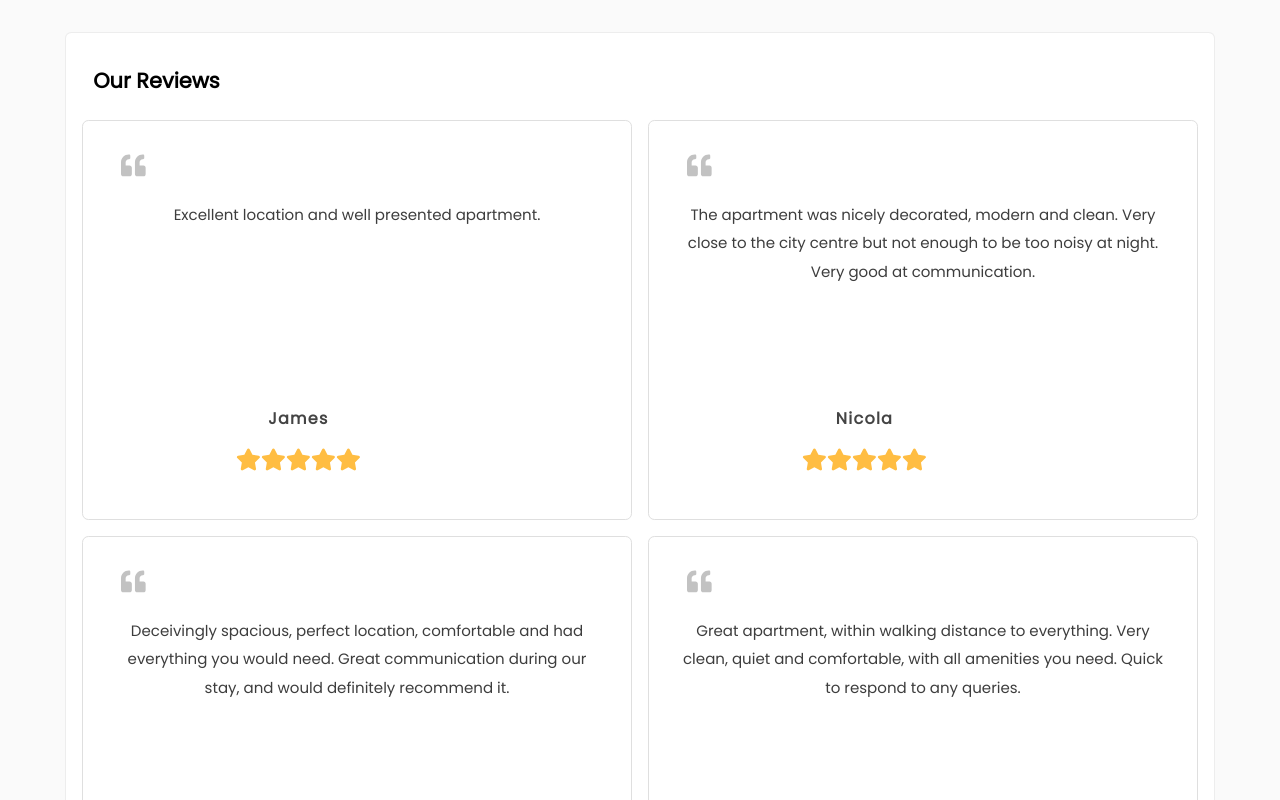
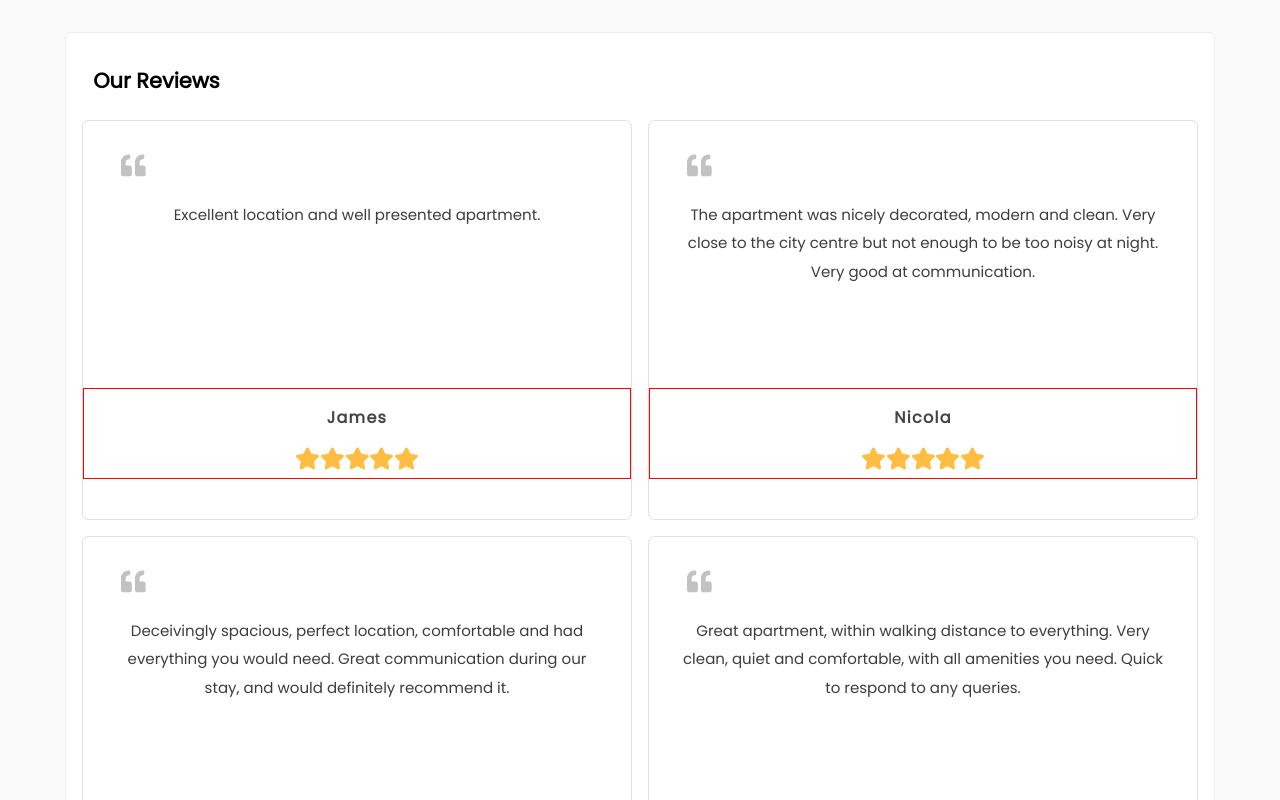
Before and after one commit to cleverAkanimoh/reviews-tailwind, a React (Vite) app: page / in a window 1280 px wide. Shown: the top 800 px of the page. Built offline with nearby package versions, Linux system fonts and the light colour scheme.

Commit message:
modified index.css in src

```diff
--- a/src/index.css
+++ b/src/index.css
@@ -76,9 +76,11 @@
 }
 
 .stay__down {
+    border: 1px solid red;
+    width: 100%;
     position: absolute;
     bottom: 10%;
-    left: 28%;
+    left: 0;
 }
 
 .stay__down__h3 {
```
